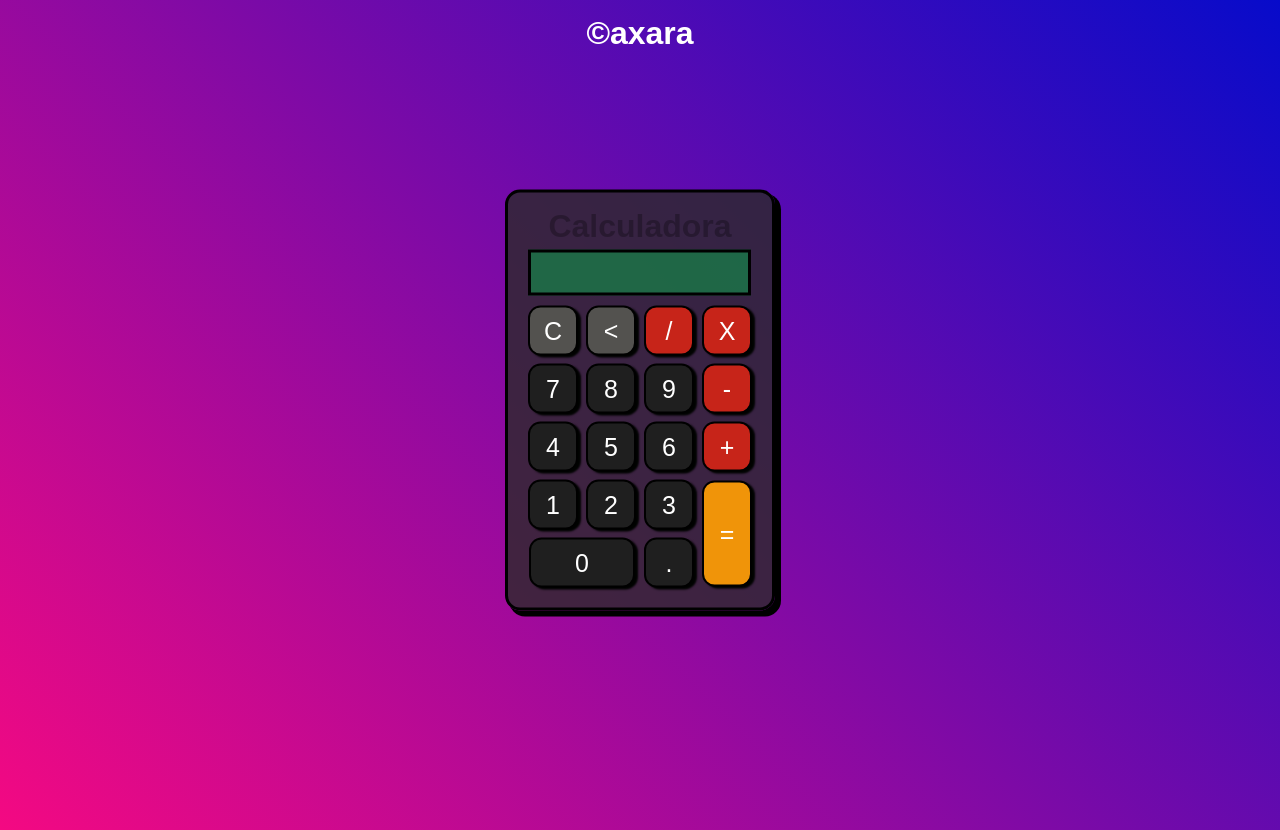
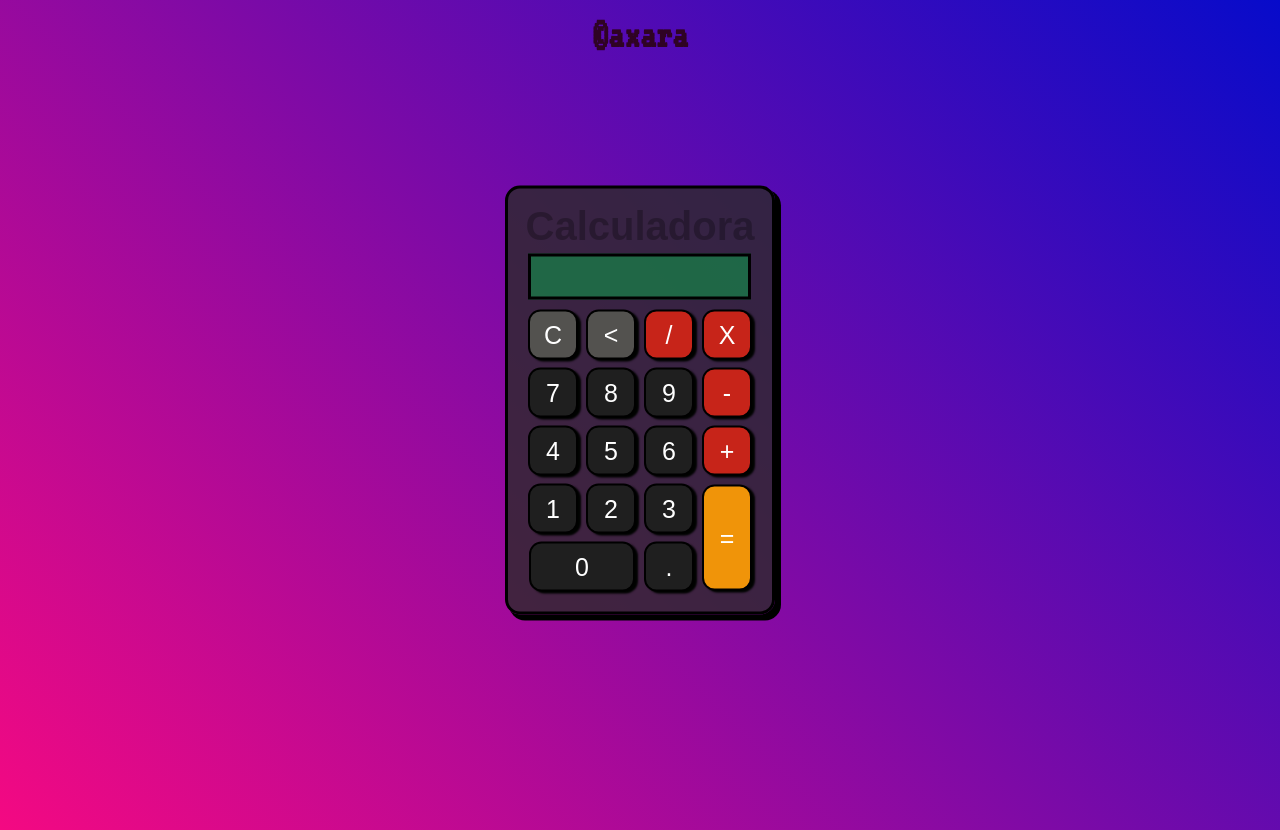
Before and after one commit to Caxara/Calculadora, a plain HTML site: page index.html in a window 1280 px wide. Drawn offline with Linux system fonts and the light colour scheme.

Commit message:
estilização da logo

```diff
--- a/index.html
+++ b/index.html
@@ -4,6 +4,9 @@
     <meta charset="UTF-8">
     <meta http-equiv="X-UA-Compatible" content="IE=edge">
     <meta name="viewport" content="width=device-width, initial-scale=1.0">
+    <link rel="preconnect" href="https://fonts.googleapis.com">
+    <link rel="preconnect" href="https://fonts.gstatic.com" crossorigin>
+    <link href="https://fonts.googleapis.com/css2?family=VT323&display=swap" rel="stylesheet">
     <link rel="stylesheet" href="stilo.css">
     <title>Calculadora</title>
 </head>
--- a/stilo.css
+++ b/stilo.css
@@ -5,8 +5,9 @@
 .fundo{
     background-image: linear-gradient(45deg, rgb(244, 9, 130), rgb(7, 11, 202));
     height: 100vh;
-    color: white;
-    font-family: Arial, Helvetica, sans-serif;
+    color: rgb(47, 3, 36);
+    font-family: 'VT323', monospace;
+    font-size: 20px;
     text-align: center;
     padding: 15px;
 }
```
